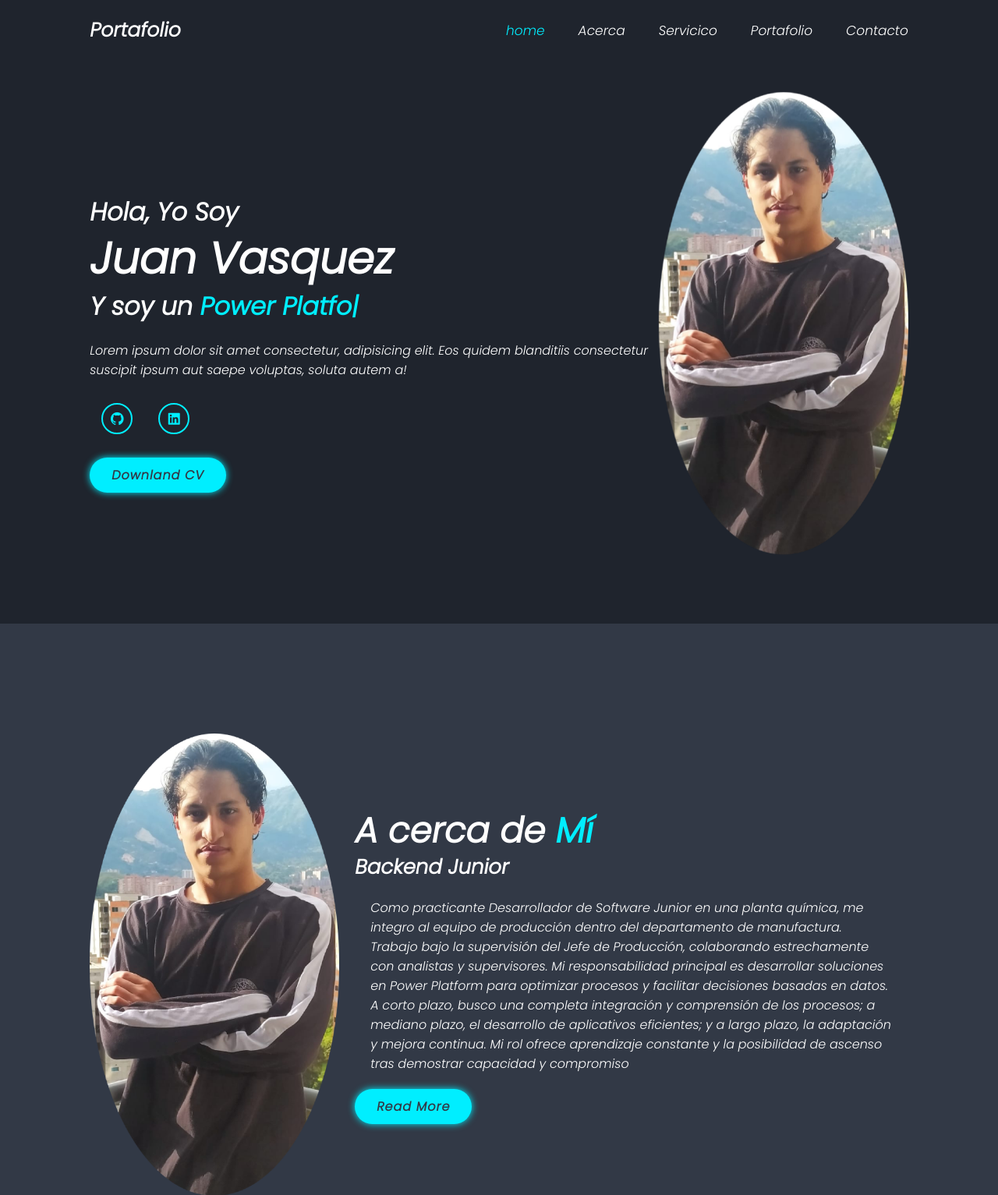
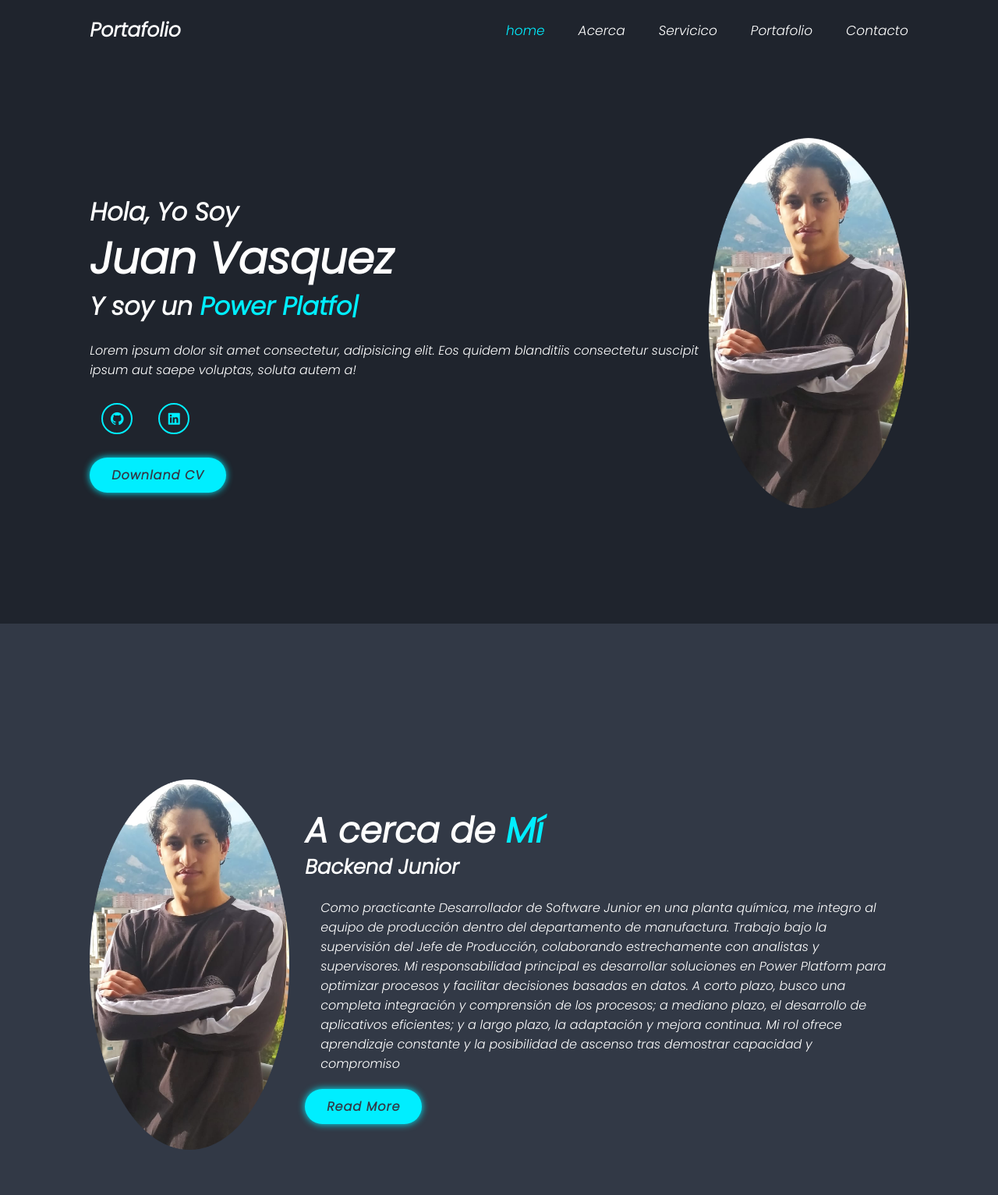
Before and after one commit to JuanMontoya18/JuanMontoya18.github.io, a plain HTML site: page index.html in a window 1280 px wide. Shown: the top 1533 px of the page at 78% size. Drawn offline with nearby package versions, Linux system fonts and the light colour scheme.

Commit message:
Se modificaron las imagenes

```diff
--- a/css/style.css
+++ b/css/style.css
@@ -81,7 +81,7 @@ section {
 }
 
 .home-img img {
-    width: 25vw;
+    width: 20vw;
     animation: floatImage 4s ease-in-out infinite;
 }
 
@@ -169,7 +169,7 @@ span {
 }
 
 .about-img img {
-    width: 25vw;
+    width: 20vw;
 }
 
 .heading {
```
